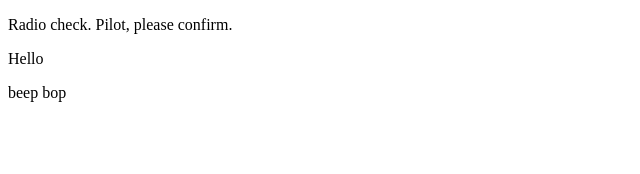
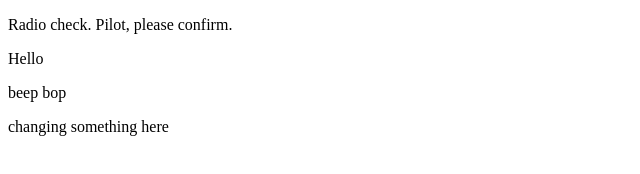
Before and after one commit to obeythecupcake/communication-log, a plain HTML site: page index.html in a window 1280 px wide. Shown: the whole page, without its empty margins (0-640 px from the left). Drawn offline with Linux system fonts and the light colour scheme.

Commit message:
second change something here

```diff
--- a/index.html
+++ b/index.html
@@ -4,5 +4,6 @@
       <p>Radio check. Pilot, please confirm.</p>
       <p> Hello</p>
       <p> beep bop</p>
+      <p> changing something here</p>
    </body>
 </html>
```
